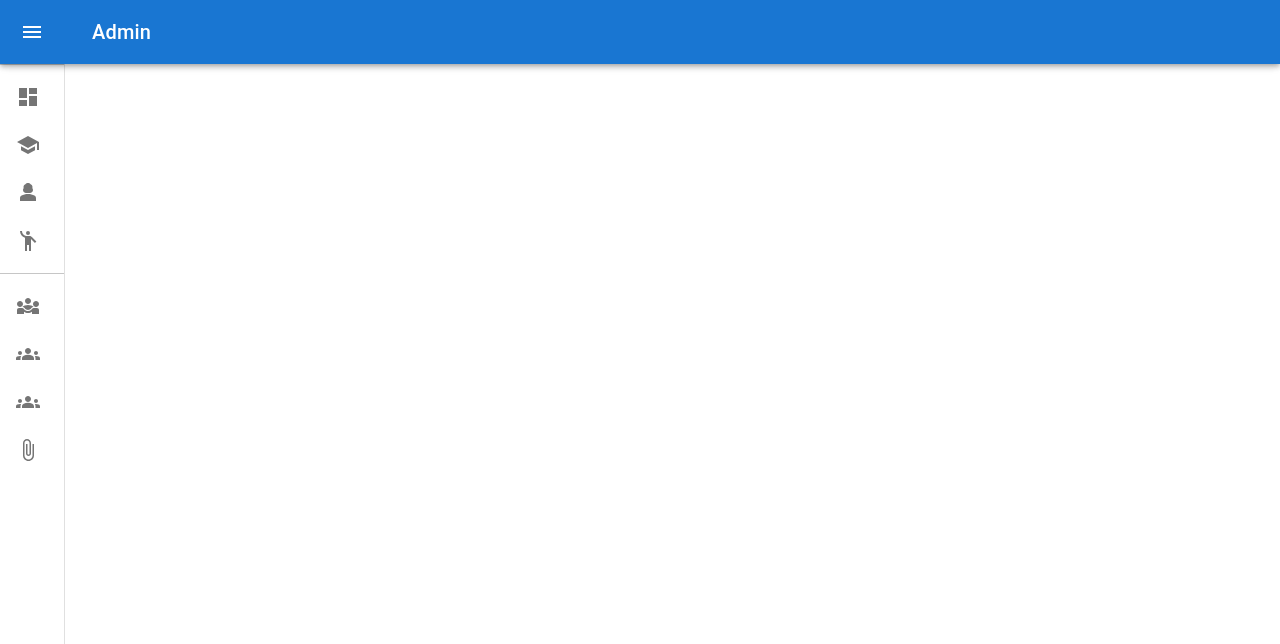
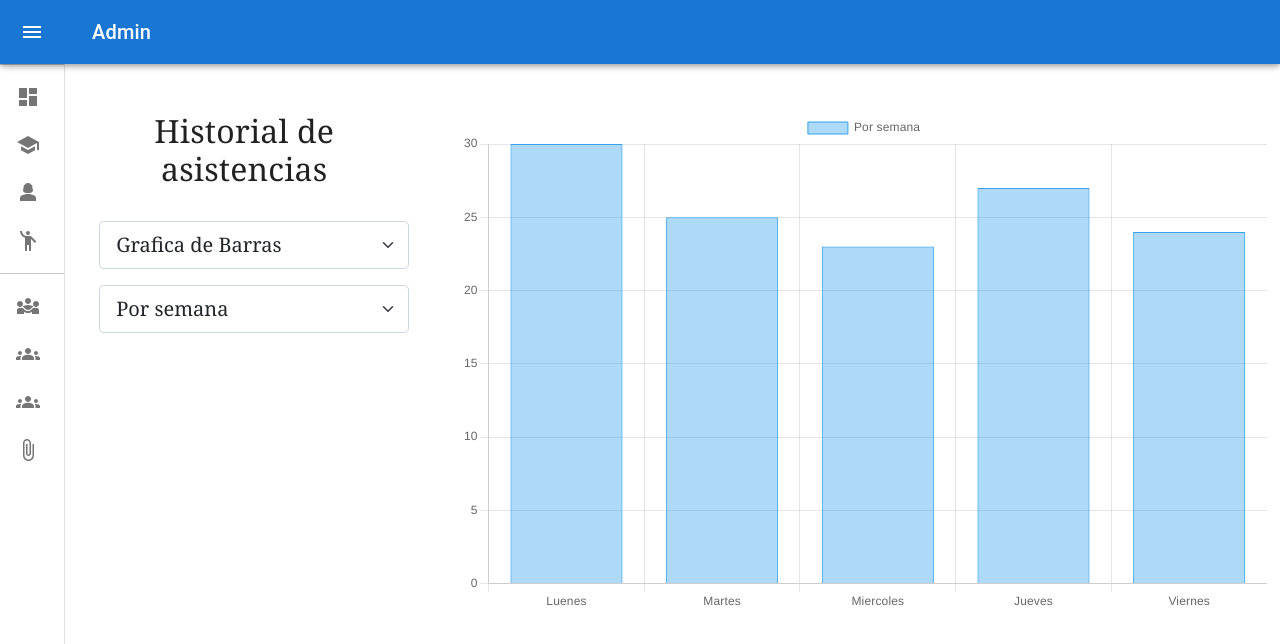
Before and after one commit to jovany0295/proyectobd, a React (Create React App) app in the folder asist/: page /Graficos in a window 1280 px wide. Shown: the top 644 px of the page. Built offline with nearby package versions, Linux system fonts and the light colour scheme.

Commit message:
graficos dinamicos

```diff
--- /dev/null
+++ b/asist/src/pages/Graficos/App.css
@@ -0,0 +1,74 @@
+.App {
+    text-align: center;
+  }
+
+  .App-logo {
+    height: 40vmin;
+    pointer-events: none;
+  }
+
+  @media (prefers-reduced-motion: no-preference) {
+    .App-logo {
+      animation: App-logo-spin infinite 20s linear;
+    }
+  }
+
+  .App-header {
+    background-color: #282c34;
+    min-height: 100vh;
+    display: flex;
+    flex-direction: column;
+    align-items: center;
+    justify-content: center;
+    font-size: calc(10px + 2vmin);
+    color: white;
+  }
+
+  .App-link {
+    color: #61dafb;
+  }
+
+  @keyframes App-logo-spin {
+    from {
+      transform: rotate(0deg);
+    }
+    to {
+      transform: rotate(360deg);
+    }
+  }
+
+.btn {
+  margin-left: 2.5px;
+  margin-right: 2.5px;
+}
+
+.contenedor {
+  width: 95%;
+  height: 500px;
+  position: absolute;
+  left: 4%;
+}
+
+.contenedoropciones {
+  width:30%;
+  height: 500px;
+  font-family: Georgia, 'Times New Roman', Times, serif;
+  padding-left: 50px;
+
+}
+.contenedorgrafico {
+  width: 70%;
+  height: 500px;
+  padding-left: 50px;
+
+}
+
+
+.seleccion{
+  width: 100%;
+  position: relative;
+  display: inline;
+  margin-left: 10px;
+  margin-right: 10px;
+
+}
--- /dev/null
+++ b/asist/src/pages/Graficos/index.js
@@ -0,0 +1,183 @@
+import React, { useState } from 'react';
+import './App.css';
+
+
+import {
+  Chart as ChartJS,
+  CategoryScale,
+  LinearScale,
+  PointElement,
+  LineElement,
+  BarElement,
+  ArcElement,
+  Title,
+  Tooltip,
+  Legend,
+} from "chart.js";
+
+import { Bar } from "react-chartjs-2";
+import { Pie } from "react-chartjs-2";
+import { Line } from "react-chartjs-2";
+
+
+ChartJS.register(
+  CategoryScale,
+  LinearScale,
+  PointElement,
+  LineElement,
+  BarElement,
+  ArcElement,
+  Title,
+  Tooltip,
+  Legend
+);
+
+
+const App = () => {
+
+  const [tipografico, setTipografico] = useState("Grafica de Barras");
+  const cambiarGrafico = async e => setTipografico(e.target.value);
+
+
+  const Grafica = () => {
+
+    if (tipografico == "Grafica de Barras") {
+      return (
+        <><Bar options={opciones} data={data} /></>
+      )
+    }
+
+    if (tipografico == "Grafica de Puntos") {
+      return (
+        <><Line options={opciones} data={data} /></>
+      )
+    }
+
+    if (tipografico == "Grafica de Pastel") {
+      return (
+        <><Pie options={opciones} data={data} /></>
+      )
+    }
+  }
+
+  const initialState = { datos: [30, 25, 23, 27, 24], etiquetas: ['Luenes', 'Martes', 'Miercoles', 'Jueves', 'Viernes'], titulog: "Por semana" };
+  const [value, setvalue] = useState(initialState);
+
+  const handleChange = async e => {
+
+    if (e.target.value == "Por semana") {
+      setvalue(prevState => ({
+        ...prevState, datos: [30, 25, 23, 27, 24],
+        etiquetas: ['Luenes', 'Martes', 'Miercoles', 'Jueves', 'Viernes'],
+        titulog: "Por semana"
+      }));
+    }
+    if (e.target.value == "Por mes") {
+      setvalue(prevState => ({
+        ...prevState,
+        datos: [120, 117, 118, 121],
+        etiquetas: ['semana 1', 'semana 2', 'semana 3', 'semana 4'],
+        titulog: "Por mes"
+      }));
+    }
+    if (e.target.value == "Por año") {
+      setvalue(prevState => ({
+        ...prevState,
+        datos: [1120, 1117, 1181, 1211, 1130, 1217, 1381, 1231, 1130, 1317, 1121, 1241],
+        etiquetas: ['Enero', 'Febrero', 'Marzo', 'Abril', 'Mayo', 'Junio', 'Julio', 'Agosto', 'Septiembre', 'Octubre', 'Nombiembre', 'Diciembre'],
+        titulog: "Por año"
+      }));
+    }
+
+  }
+
+  const data = {
+    labels: value.etiquetas,
+    datasets: [{
+      label: value.titulog,
+      backgroundColor: 'rgba(53, 162, 235, 0.4)',
+      borderColor: "rgb(53, 162, 235)",
+      borderWidth: 1,
+      hoverBackgroundColor: 'rgba(0,255,0,0.2)',
+      hoverBorderColor: "#FF0000",
+      data: value.datos
+    }]
+  };
+
+  const data2 = {
+    labels: value.etiquetas,
+    datasets: [{
+      label: value.titulog,
+      backgroundColor: 'rgba(53, 162, 235, 0.4)',
+      borderColor: "rgb(53, 162, 235)",
+      borderWidth: 1,
+      hoverBackgroundColor: 'rgba(0,255,0,0.2)',
+      hoverBorderColor: "#FF0000",
+      data: value.datos
+    }]
+  };
+
+  const opciones = {
+    maintainAspectRatio: false,
+    responsive: true
+  }
+
+  const optipo = [
+    { value: 'Grafica de Barras', label: 'Grafico de Barras' },
+    { value: 'Grafica de Puntos', label: 'Grafica de Puntos' },
+    { value: 'Grafica de Pastel', label: 'Grafica de Pastel' }
+  ]
+
+  const opperidos = [
+    { value: 'Por semana', label: 'Por semana' },
+    { value: 'Por mes', label: 'Por mes' },
+    { value: 'Por año', label: 'Por año' }
+  ]
+
+  return (
+
+    <div className='App contenedor' style={{ height: '500px' }}>
+
+
+      <div class='row'>
+
+
+        <div class='col-4' className='contenedoropciones'>
+          <h2>Historial de asistencias</h2>
+
+          <br />
+
+          <select class="form-select form-select-lg mb-3 seleccion"
+            aria-label=".form-select-lg example"
+            onChange={cambiarGrafico}>
+            {optipo.map(tipo => (
+              <option key={tipo.value} value={tipo.value} >{tipo.value}</option>))
+            }
+          </select>
+
+          <select class="form-select form-select-lg mb-3 seleccion"
+            aria-label=".form-select-lg example"
+            onChange={handleChange}>
+            {opperidos.map(perido => (
+              <option key={perido.value} value={perido.value} >{perido.value}</option>))
+            }
+          </select>
+
+        </div>
+        <div class='col-8' className='contenedorgrafico'>
+
+          {Grafica()}
+
+        </div>
+
+      </div>
+
+
+    </div>
+
+  );
+
+
+}
+
+export default App;
--- a/asist/src/router/index.js
+++ b/asist/src/router/index.js
@@ -7,6 +7,8 @@ import Clase from '../pages/Clases'
 import Asistencia from '../pages/Asistencia'
 import Login from '../pages/Login'
 import Listas from '../pages/Listas'
+import Graficos from '../pages/Graficos'
+
 
 
 
@@ -22,6 +24,8 @@ const routes = [
   { name: 'Login', path: '/Login', component: Login},
   { name: 'Home', path: '/', component: Home},
   { name: 'Listas', path: '/Listas', component: Listas},
+  { name: 'Graficos', path: '/Graficos', component: Graficos},
+
   // { name: 'UserEdit', path: '/users/:id', component: UserEdit },
 ]
 
```
Also changed, not shown: 1 other file (tests, documents, lock files or other folders).
